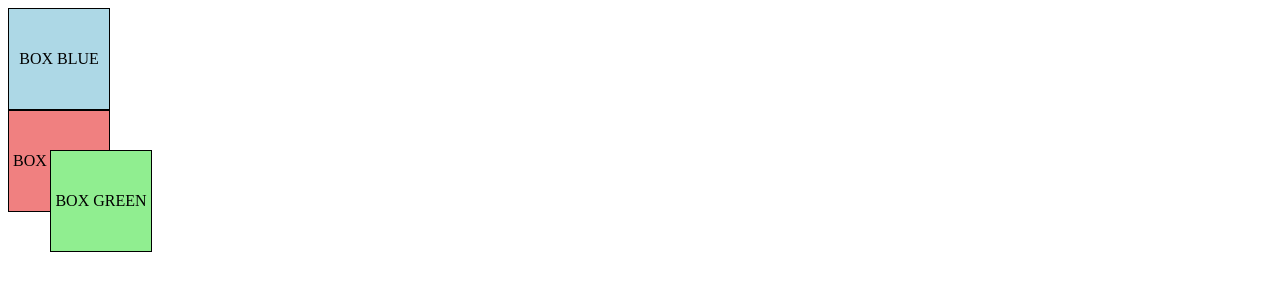
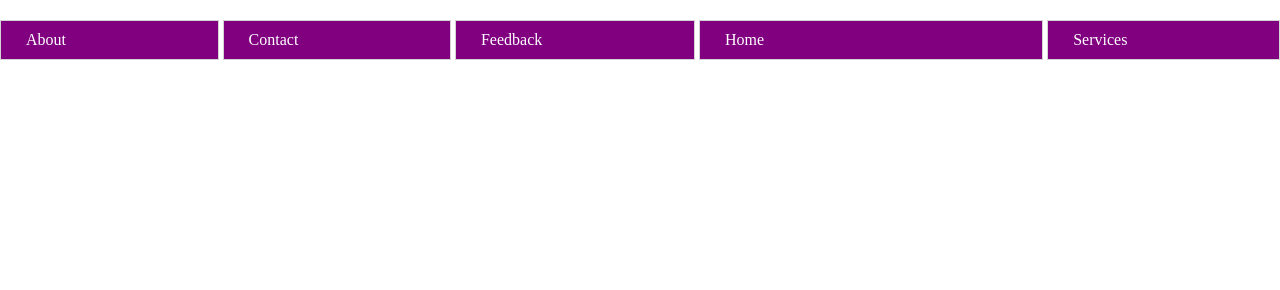
Before and after one commit to sathishgnanaprakasam/fsdwetb3, a plain HTML site: page index.html in a window 1280 px wide. Drawn offline with Linux system fonts and the light colour scheme.

Commit message:
flexbox layout

```diff
--- a/index.css
+++ b/index.css
@@ -1,22 +1,54 @@
-.box {
-    width: 100px;
-    height: 100px;
-    border: 1px solid black;
-    text-align: center;
-    line-height: 100px;
+* {
+    margin: 0;
+    padding: 0;
 }
 
-.box1 {
-    background-color: lightblue;
+.menu>li>a {
+    text-decoration: none;
+    color: white;
 }
 
-.box2 {
-    background-color: lightgreen;
-    position: absolute;
-    top: 150px;
-    left: 50px;
+.menu>li{
+    list-style-type: none;
+    border: 0.5px solid lightgray;
+    padding: 10px 25px;
+    background-color: purple;
 }
 
-.box3 {
-    background-color: lightcoral;
+.header {
+    margin-top: 20px;
 }
+
+.menu {
+    display: flex;
+    /* flex-direction: column; */
+    flex-direction: row;
+    justify-content: center; /* center horizontally */
+    align-items: center; /* center vertically */
+    gap: 4px;
+}
+
+.home {
+    flex-grow: 2;
+    order: 4;
+}
+
+.about {
+    flex-grow: 1;
+    order: 1;
+}
+
+.contact {
+    flex-grow: 1;
+    order: 2;
+}
+
+.services {
+    flex-grow: 1;
+    order: 5;
+}
+
+.feedback {
+    flex-grow: 1;
+    order: 3;
+}
--- a/index.html
+++ b/index.html
@@ -3,12 +3,18 @@
     <head>
         <meta charset="UTF-8">
         <meta name="viewport" content="width=device-width, initial-scale=1.0">
-        <title>Positioning - Relative and Absolute</title>
+        <title>Flex Layout</title>
         <link rel="stylesheet" href="index.css">
     </head>
     <body>
-        <div class="box1 box">BOX BLUE</div>
-        <div class="box2 box">BOX GREEN</div>
-        <div class="box3 box">BOX CORAL</div>
+        <div class="header">
+            <ul class="menu">
+                <li class="home"><a href="#">Home</a></li>
+                <li class="about"><a href="#">About</a></li>
+                <li class="services"><a href="#">Services</a></li>
+                <li class="contact"><a href="#">Contact</a></li>
+                <li class="feedback"><a href="#">Feedback</a></li>
+            </ul>
+        </div>
     </body>
 </html>
```
Also changed, not shown: 1 other file.
